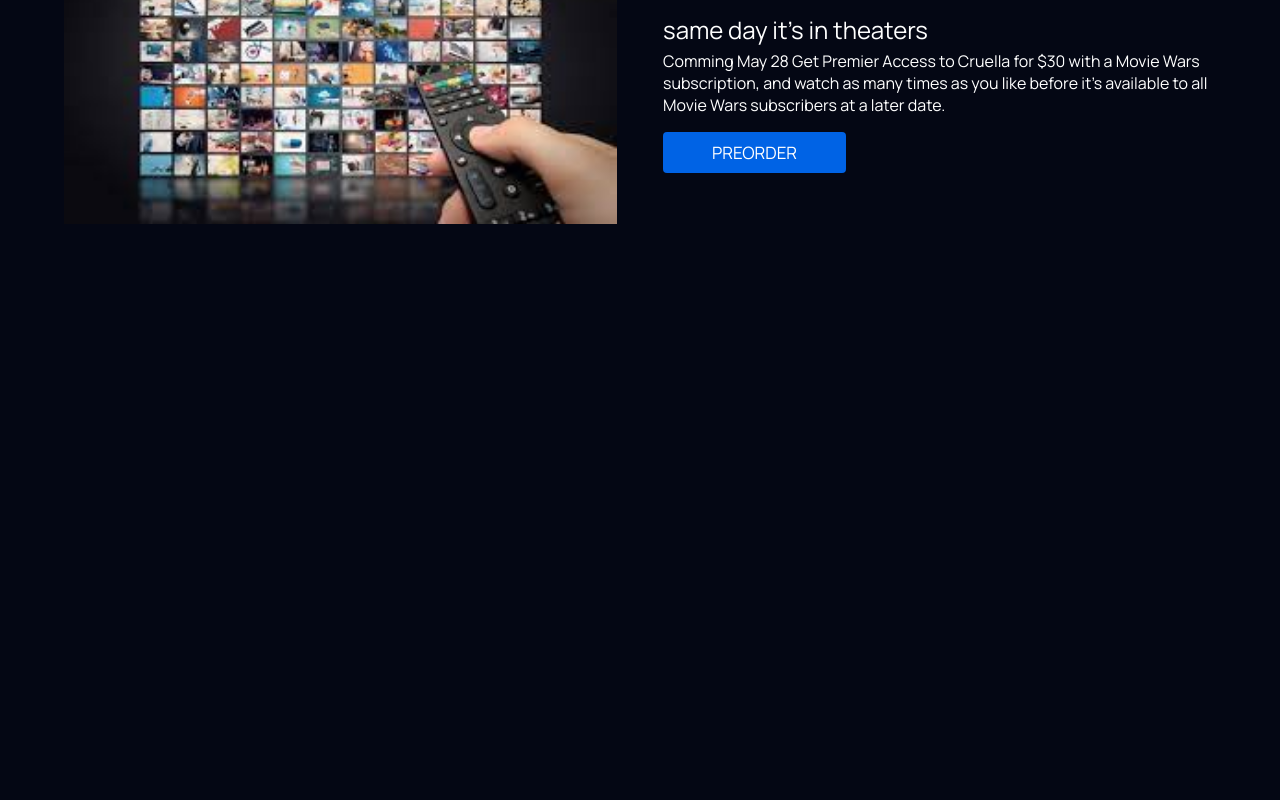
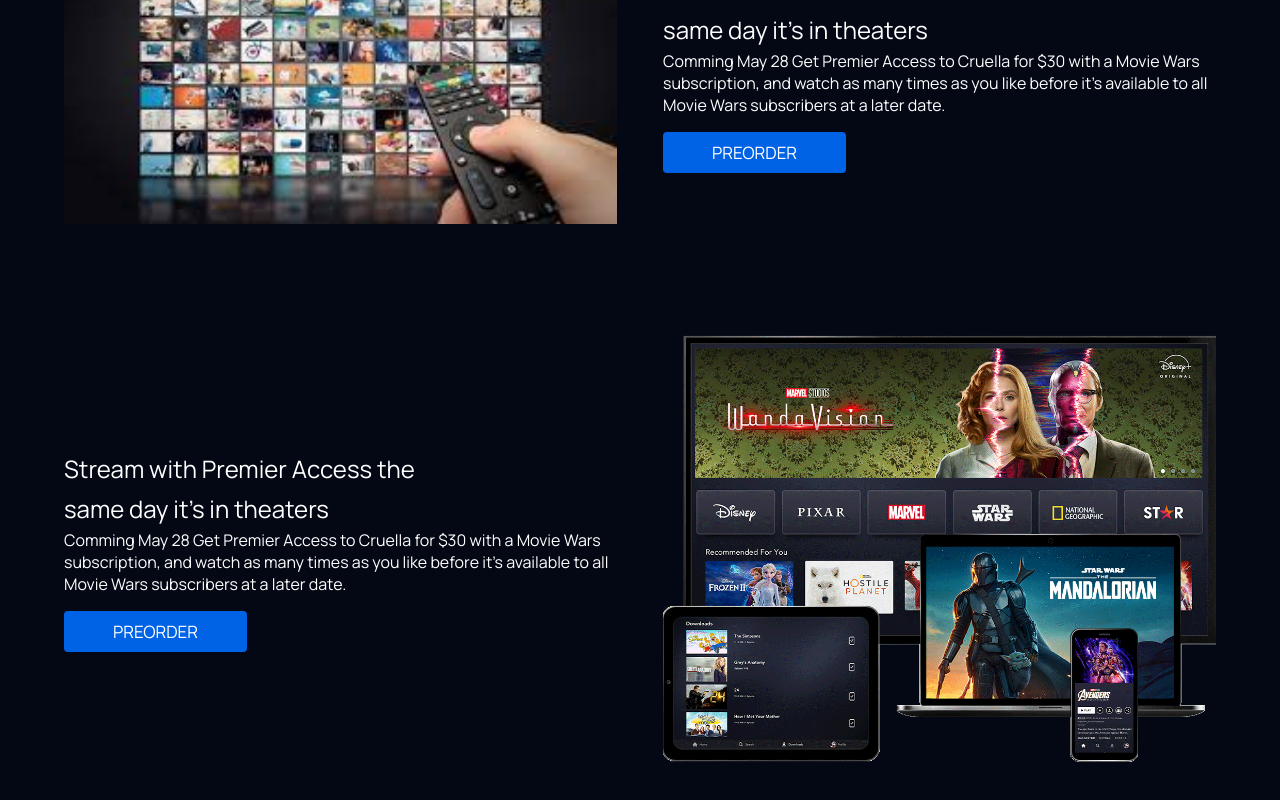
Before and after one commit to tarupathak/Movie-Wars, a React (Create React App) app: page / in a window 1280 px wide. Shown: the part 936-1736 px from the top of the page. Before the commit the page ends 1215 px from the top, so only its background shows below. Built offline with nearby package versions, Linux system fonts and the light colour scheme.

Commit message:
Added download now section

```diff
--- /dev/null
+++ b/src/Pages/Login/DownloadNow.jsx
@@ -0,0 +1,120 @@
+import React from "react";
+import Devices from "../Images/Devices.png";
+import styled from "styled-components";
+
+const DownloadNow = () => {
+  return (
+    <div>
+      <Section>
+        <Container>
+          <TextInfo>
+            <h1 className="movie-titles">Stream with Premier Access the</h1>
+            <h1 className="movie-titles">same day it's in theaters</h1>
+            <p>
+              Comming May 28 Get Premier Access to Cruella for $30 with a Movie
+              Wars subscription, and watch as many times as you like before it's
+              available to all Movie Wars subscribers at a later date.
+            </p>
+            <button type="button" className="btn-theme-movie">
+              PREORDER
+            </button>
+          </TextInfo>
+          <ImgInfo>
+            <img src={Devices} alt="img/stream" />
+          </ImgInfo>
+        </Container>
+      </Section>
+    </div>
+  );
+};
+
+const Section = styled.section`
+  padding: 50px 5%;
+  position: relative;
+  background: transparent;
+
+  @media screen and (max-width: 991px) {
+    padding: 35px 50px;
+  }
+
+  @media screen and (max-width: 767px) {
+    padding: 25px;
+  }
+`;
+
+const Container = styled.div`
+  display: flex;
+  align-items: center;
+  flex-direction: row;
+  justify-content: space-between;
+
+  @media screen and (max-width: 991px) {
+    flex-direction: center;
+    justify-content: center;
+    text-align: center;
+  }
+`;
+
+const TextInfo = styled.div`
+  width: 48%;
+  flex: 0 auto;
+  opacity: 1;
+  z-index: 1500;
+  position: relative;
+
+  @media screen and (max-width: 991px) {
+    width: 100%;
+    padding: 0;
+  }
+
+  p {
+    font-size: 1rem;
+    font-weight: 100;
+
+    @media screen and (min-width: 375px) and (max-width: 550px) {
+      font-size: 0.85rem;
+      line-height: 1rem;
+    }
+
+    @media screen and (min-width: 280px) and (max-width: 375px) {
+      font-size: 0.7rem;
+      line-height: 1rem;
+      margin-top: 1vh;
+    }
+  }
+`;
+
+const ImgInfo = styled.div`
+  width: 48%;
+  flex: 0 auto;
+  opacity: 1;
+  z-index: 1500;
+  position: relative;
+
+  @media screen and (max-width: 991px) {
+    width: 100%;
+    padding: 0;
+  }
+
+  img {
+    width: 100%;
+    max-width: 600px;
+    height: auto;
+
+    @media screen and (min-width: 500px) and (max-width: 1200px) {
+      height: auto;
+      width: 100%;
+      object-fit: contain;
+      margin-top: 3vh;
+    }
+
+    @media screen and (min-width: 500px) and (max-width: 1200px) {
+      height: 25vh;
+      width: 100%;
+      object-fit: contain;
+      margin-top: 3vh;
+    }
+  }
+`;
+
+export default DownloadNow;
--- a/src/Pages/Login/Login.jsx
+++ b/src/Pages/Login/Login.jsx
@@ -2,6 +2,7 @@
 import Banner from "../Login/Banner";
 import styled from "styled-components";
 import Stream from "./Stream";
+import DownloadNow from "./DownloadNow";
 
 const Login = () => {
   return (
@@ -9,6 +10,7 @@
       <Main>
         <Banner />
         <Stream />
+        <DownloadNow />
       </Main>
     </div>
   );
```
